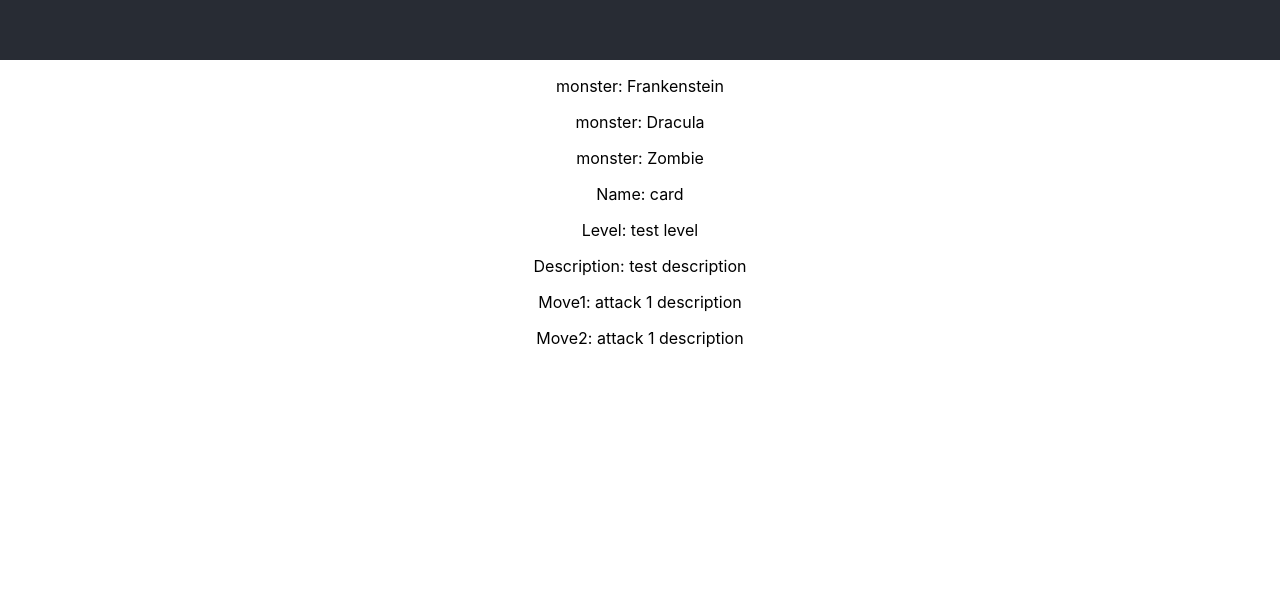
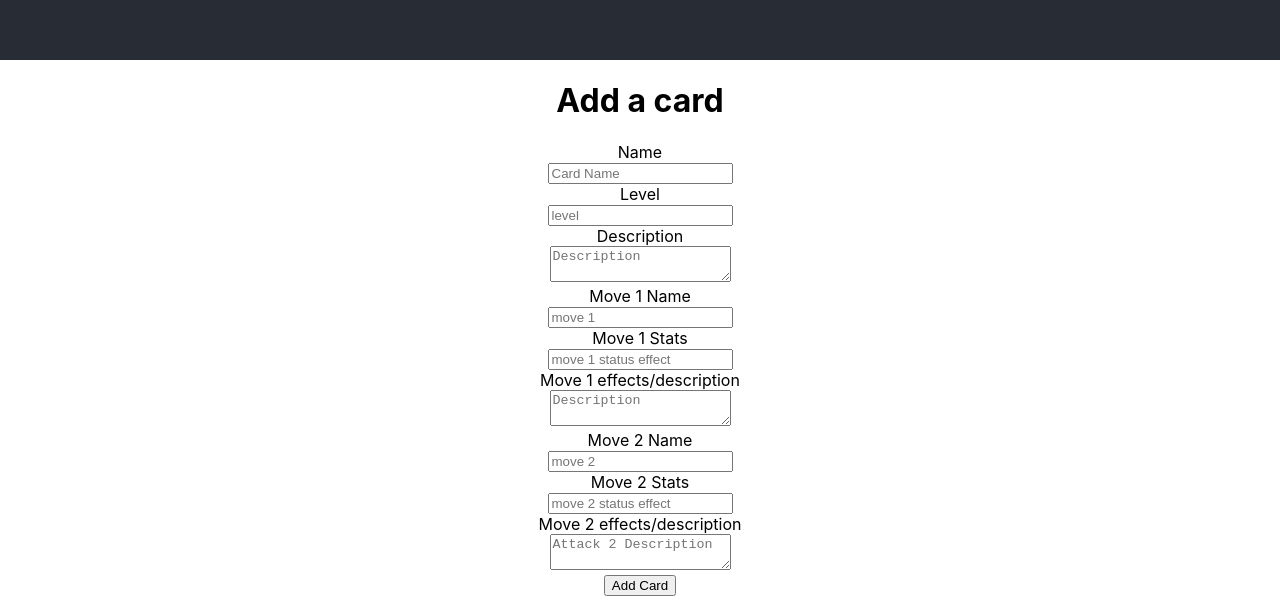
Before and after one commit to chynnalew/card-rolodex, a React (Create React App) app: page / in a window 1280 px wide. Shown: the part 740-1336 px from the top of the page. Before the commit the page ends 1104 px from the top, so only its background shows below. Built offline with nearby package versions, Linux system fonts and the light colour scheme.

Commit message:
add view state to appControl, add newCardForm component

```diff
--- a/src/components/AppControl.js
+++ b/src/components/AppControl.js
@@ -1,39 +1,29 @@
 import React from 'react';
 import Header from './Header';
 import CardList from './CardList';
+import NewCardForm from './NewCardForm';
 
 class AppControl extends React.Component {
   constructor() {
     super();
 
     this.state = {
-      monsters: [
-        {
-          name: 'Frankenstein',
-          id: 'hi'
-        },
-        {
-          name: 'Dracula',
-          id: 'hi1'
-        },
-        {
-          name: 'Zombie',
-          id: 'hi2'
-        }
-      ]
+      listIsVisible: true,
+      formIsVisible: true,
     }
   }
 
   render() {
+    let currentlyVisibleState = null;
+    if (this.state.formIsVisible) {
+      currentlyVisibleState = <NewCardForm />
+    }else if (this.state.listIsVisible) {
+      currentlyVisibleState = <CardList />
+    }
     return (
       <div className='app-control'>
         <Header />
-        {
-          this.state.monsters.map(monster =>
-            <p key={monster.id}>monster: {monster.name}</p>
-          )
-        }
-        <CardList />
+        {currentlyVisibleState}
       </div>
     )
   }
--- a/src/components/CardList.js
+++ b/src/components/CardList.js
@@ -1,20 +1,51 @@
-import React from 'react';
-import Card from './Card';
+import React from "react";
+import Card from "./Card";
 
 function CardList() {
+  const sampleCardList = [
+    {
+      name: "Tom",
+      level: "5",
+      description: "That dude",
+      attack1: "Attack",
+      attack1Stats: "2attack",
+      attack1Description: "do the attack",
+      attack2: "Heals",
+      attack2Stats: "2heal",
+      attack2Description: "Heal yourself 2 hp",
+      id: "5",
+    },
+    {
+      name: "Tom2",
+      level: "51",
+      description: "That other dude",
+      attack1: "Big Attack",
+      attack1Stats: "10 attack",
+      attack1Description: "do the attack",
+      attack2: "Big Heals",
+      attack2Stats: "20 heal",
+      attack2Description: "Heal yourself 20 hp",
+      id: "5",
+    },
+  ];
   return (
-    <Card
-      name='card'
-      level= 'test level'
-      description='test description'
-      attack1='attack1'
-      attack1Stats='attack 1 stats'
-      attack1Description='attack 1 description'
-      attack2='attack2'
-      attack2Stats='attack 2 stats'
-      attack2Description='attack 2 description'
-      id= 'hi'/>
-  )
+    <div className="cardList">
+      {sampleCardList.map((card, index) => (
+        <Card
+          name={card.name}
+          level={card.level}
+          description={card.description}
+          attack1={card.attack1}
+          attack1Stats={card.attack1Stats}
+          attack1Description={card.attack1Description}
+          attack2={card.attack2}
+          attack2Stats={card.attack2Stats}
+          attack2Description={card.attack2Description}
+          id={card.id}
+        />
+      ))}
+    </div>
+  );
 }
 
 export default CardList;
--- /dev/null
+++ b/src/components/NewCardForm.js
@@ -0,0 +1,60 @@
+import React from "react";
+import PropTypes from 'prop-types';
+import { v4 } from 'uuid';
+
+function NewCardForm(props) {
+  return (
+    <div className="newCardForm">
+      <h1>Add a card</h1>
+      <form>
+        <label>Name</label>
+        <br />
+        <input type="text" name="name" placeholder="Card Name" />
+        <br />
+        <label>Level</label>
+        <br />
+        <input type="number" name="level" placeholder="level" min="0" />
+        <br />
+        <label>Description</label>
+        <br />
+        <textarea name="description" placeholder="Description" />
+        <br />
+        <label>Move 1 Name</label>
+        <br />
+        <input type="text" name="attack1" placeholder="move 1" />
+        <br />
+        <label>Move 1 Stats</label>
+        <br />
+        <input
+          type="text"
+          name="attack1Stats"
+          placeholder="move 1 status effect"
+        />
+        <br />
+        <label>Move 1 effects/description</label>
+        <br />
+        <textarea name="attack1Description" placeholder="Description" />
+        <br />
+        <label>Move 2 Name</label>
+        <br />
+        <input type="text" name="attack2" placeholder="move 2" />
+        <br />
+        <label>Move 2 Stats</label>
+        <br />
+        <input
+          type="text"
+          name="attack2Stats"
+          placeholder="move 2 status effect"
+        />
+        <br />
+        <label>Move 2 effects/description</label>
+        <br />
+        <textarea name="attack2Description" placeholder="Attack 2 Description" />
+        <br />
+        <button class="hover" type="submit" >Add Card</button >
+      </form>
+    </div>
+  );
+}
+
+export default NewCardForm;
```
Also changed, not shown: 1 other file (tests, documents, lock files or other folders).
